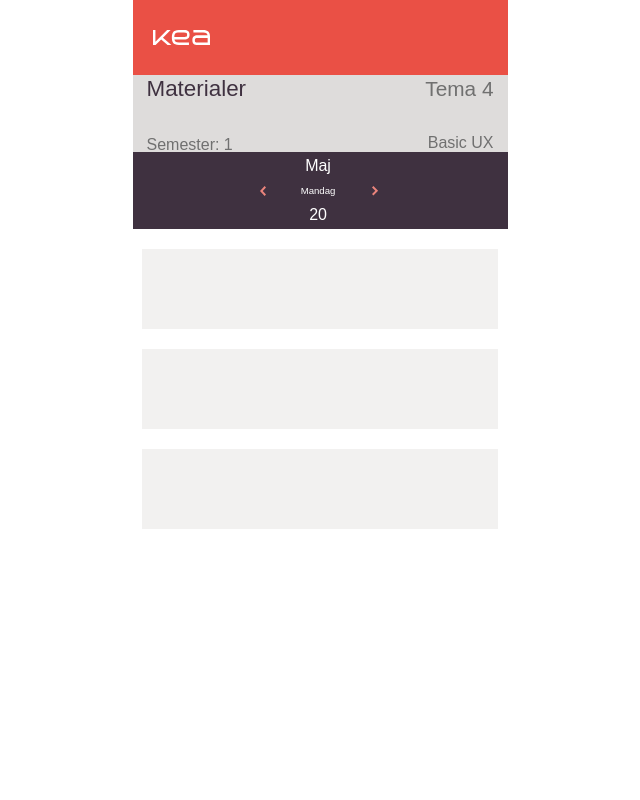
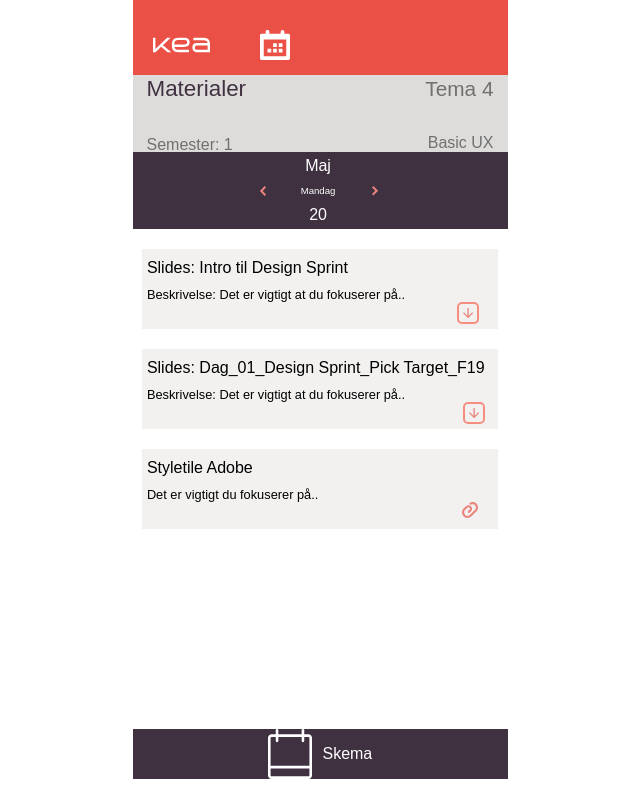
Before and after one commit to joha949j/webprototype, a plain HTML site: page indexmaterialer.html in a window 1280 px wide. Shown: the whole page, without its empty margins (320-960 px from the left). Drawn offline with Linux system fonts and the light colour scheme; a web font is replaced by a local one.

Commit message:
Materialer Done + href

```diff
--- a/indexmaterialer.html
+++ b/indexmaterialer.html
@@ -36,7 +36,10 @@
             </section>
             <section id="orange2">
                 <article id="orangebackground2">
-                    <div class="kealogo2"><img src="produktion/kealogolille.svg"></div>
+                    <div class="kealogo2"><img src="produktion/kealogolille.svg">
+                        <div class="kalender2"><img src="produktion/Kalender2.svg"></div>
+                    </div>
+
 
                 </article> <a href="forside.html">
                     <article id="profillogo"></article>
@@ -70,11 +73,44 @@
                 <img src="produktion/Forward%20arrow%20small.svg"> </div>
         </div>
         <div class="materialer_con">
-            <div class="slides_div1"></div>
-            <div class="slides_div2"></div>
-            <div class="styletile"></div>
+            <div class="slides_div1">
+                <div class="download_con">
+                    <h1 class="h1_materialer">Slides: Intro til Design Sprint</h1>
+                    <div class="download1">
+                        <p class="p_materialer">Beskrivelse: Det er vigtigt at du fokuserer på..</p>
+                        <img class="down_asset" src="produktion/download.svg">
+                    </div>
+                </div>
+            </div>
+            <div class="slides_div2">
+                <div class="download_con">
+                    <h1 class="h1_materialer">Slides: Dag_01_Design Sprint_Pick Target_F19</h1>
+                    <div class="download2">
+                        <p class="p_materialer">Beskrivelse: Det er vigtigt at du fokuserer på..</p>
+                        <img class="down_asset2" src="produktion/download.svg">
+                    </div>
+                </div>
+            </div>
+            <div class="styletile">
+                <div class="clip">
+                    <h1 class="h1_materialer">Styletile Adobe</h1>
+                    <div class="clip1">
+                        <p class="p_materialer">Det er vigtigt du fokuserer på..</p> <img class="att_materialer" src="produktion/Attachment.svg">
+                    </div>
+                </div>
+            </div>
+            <div class="white_space"></div>
         </div>
+        <footer class="fod">
+            <div class="del7">
+                <img src="produktion/calendar-icon.svg">
+                <p>Skema</p>
+            </div>
+        </footer>
     </section>
 
+
     <script src="script.js"></script>
-</body></html>
+</body>
+
+</html>
--- a/style.css
+++ b/style.css
@@ -72,11 +72,21 @@ body {
     z-index: 50;
 }
 
+.kalender2 {
+    width: 30px;
+    height: 30px;
+    display: flex;
+    align-self: center;
+    margin-left: 50px;
+}
+
 
 
 .kealogo2 {
     padding: 30px 20px;
+    display: flex;
 }
+
 
 /*.kalenderlogo img {
     padding: 30px 20px;
@@ -800,7 +810,8 @@ input[type=facebook] {
 }
 
 .fod {
-    width: 100%;
+    width: 375px;
+    margin: 0 auto;
     height: 50px;
     background-color: #3f3140;
     display: flex;
@@ -862,3 +873,59 @@ input[type=facebook] {
     background-color: #F2F1F0;
     margin-top: 20px;
 }
+
+.h1_materialer {
+    margin: 0;
+    font-size: 1rem;
+    font-family: canada-type-gibson, sans-serif;
+    font-style: semi-bold;
+    font-weight: 100;
+    text-align: left;
+    color: black;
+    padding-top: 10px;
+    padding-left: 5px;
+}
+
+.p_materialer {
+    margin: 0;
+    font-size: 0.8rem;
+    font-family: canada-type-gibson, sans-serif;
+    font-weight: 400;
+    font-style: normal;
+    text-align: left;
+    color: black;
+    padding-left: 5px;
+    margin-top: 10px;
+}
+
+
+.download_con {
+    display: flex;
+    flex-wrap: wrap;
+    flex-direction: column;
+}
+
+.down_asset {
+    float: right;
+    padding-left: 315px;
+}
+
+.down_asset2 {
+    float: right;
+}
+
+.styletile {
+    display: flex;
+    flex-wrap: wrap;
+    flex-direction: column;
+}
+
+.att_materialer {
+    float: right;
+    padding-right: 20px;
+}
+
+.white_space {
+    width: 100%;
+    height: 200px;
+}
```
Also changed, not shown: indexskema.html (+2 -2 lines), login.html (+0 -7 lines), produktion/Kalender2.svg (added), produktion/download.svg (added).
